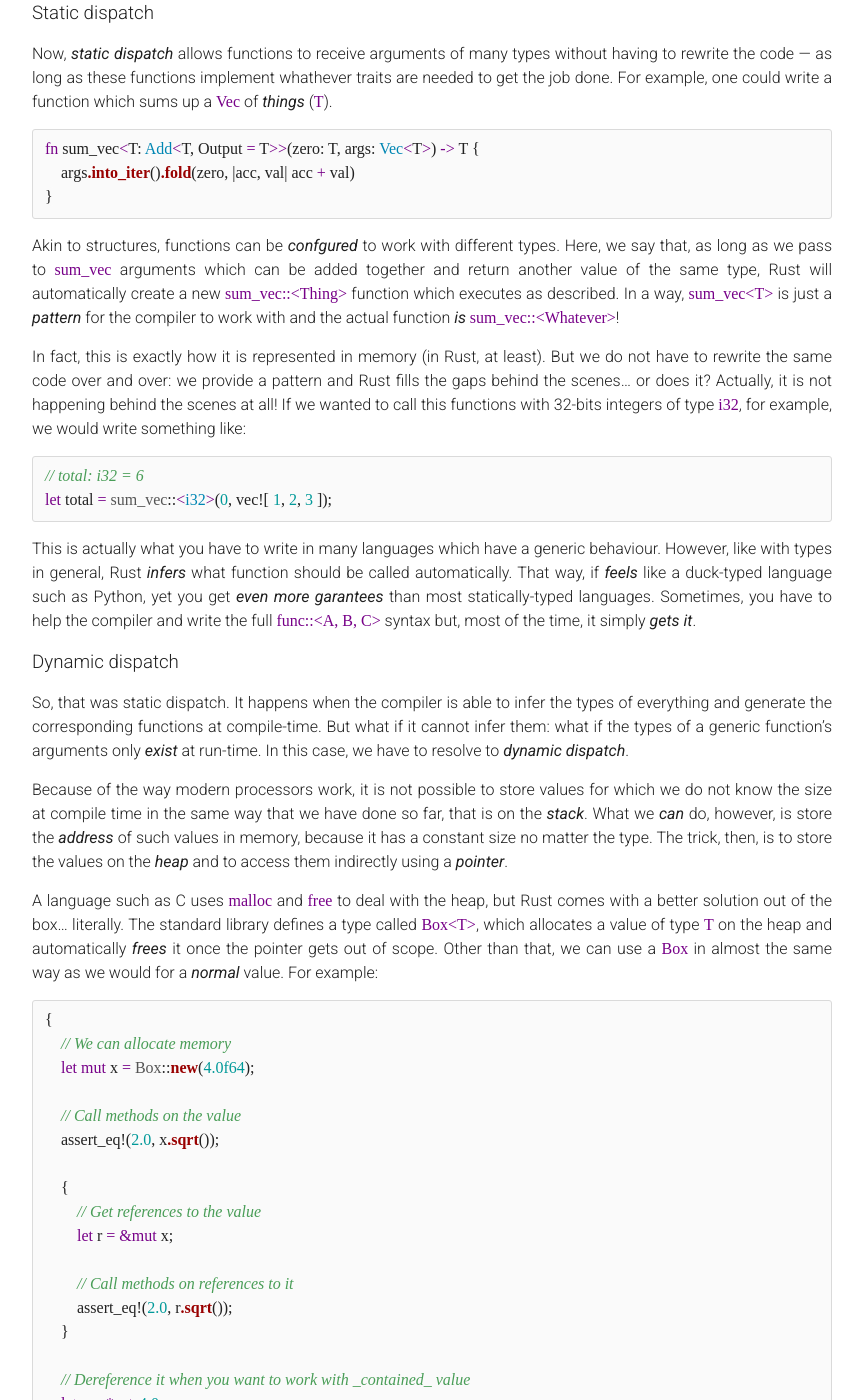
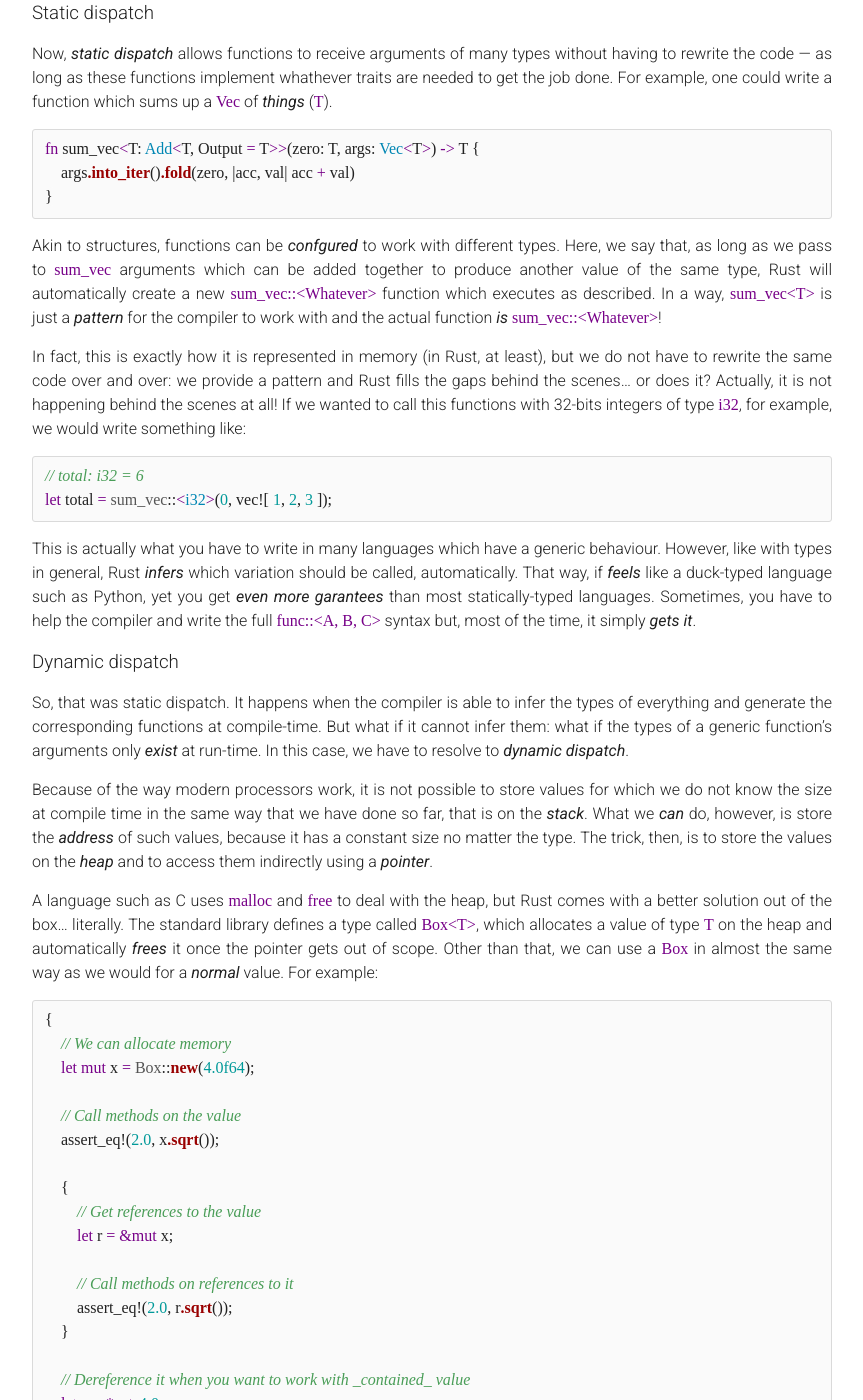
Before and after one commit to jadpole/jadpole.github.io, a Jekyll site: the page built from _posts/2015-07-07-arcaders-1-4.md, in a window 1280 px wide and 1400 px high, scrolled down 8218 px. Shown: the whole window, without its empty margins (208-1071 px from the left). Built offline with Jekyll 4.4.1, drawn with Linux system fonts in a browser that asks for light colours; Markdown is read by kramdown in place of the engine named in the settings; some of the changed text lies outside the part shown.

Commit message:
Fixed links & typos

````diff
--- a/_posts/2015-07-07-arcaders-1-4.md
+++ b/_posts/2015-07-07-arcaders-1-4.md
@@ -414,13 +414,13 @@ fn sum_vec<T: Add<T, Output = T>>(zero: T, args: Vec<T>) -> T {
 
 Akin to structures, functions can be _confgured_ to work with different types.
 Here, we say that, as long as we pass to `sum_vec` arguments which can be added
-together and return another value of the same type, Rust will automatically
-create a new `sum_vec::<Thing>` function which executes as described. In a way,
-`sum_vec<T>` is just a _pattern_ for the compiler to work with and the actual
-function _is_ `sum_vec::<Whatever>`!
+together to produce another value of the same type, Rust will automatically
+create a new `sum_vec::<Whatever>` function which executes as described. In a
+way, `sum_vec<T>` is just a _pattern_ for the compiler to work with and the
+actual function _is_ `sum_vec::<Whatever>`!
 
-In fact, this is exactly how it is represented in memory (in Rust, at least).
-But we do not have to rewrite the same code over and over: we provide a pattern
+In fact, this is exactly how it is represented in memory (in Rust, at least),
+but we do not have to rewrite the same code over and over: we provide a pattern
 and Rust fills the gaps behind the scenes... or does it? Actually, it is not
 happening behind the scenes at all! If we wanted to call this functions with
 32-bits integers of type `i32`, for example, we would write something like:
@@ -431,8 +431,8 @@ let total = sum_vec::<i32>(0, vec![ 1, 2, 3 ]);
 ```
 
 This is actually what you have to write in many languages which have a generic
-behaviour. However, like with types in general, Rust _infers_ what function
-should be called automatically. That way, if _feels_ like a duck-typed language
+behaviour. However, like with types in general, Rust _infers_ which variation
+should be called, automatically. That way, if _feels_ like a duck-typed language
 such as Python, yet you get _even more garantees_ than most statically-typed
 languages. Sometimes, you have to help the compiler and write the full
 `func::<A, B, C>` syntax but, most of the time, it simply _gets it_.
@@ -449,9 +449,9 @@ _dynamic dispatch_.
 Because of the way modern processors work, it is not possible to store values
 for which we do not know the size at compile time in the same way that we have
 done so far, that is on the _stack_. What we _can_ do, however, is store the
-_address_ of such values in memory, because it has a constant size no matter
-the type. The trick, then, is to store the values on the _heap_ and to access
-them indirectly using a _pointer_.
+_address_ of such values, because it has a constant size no matter the type.
+The trick, then, is to store the values on the _heap_ and to access them
+indirectly using a _pointer_.
 
 A language such as C uses `malloc` and `free` to deal with the heap, but Rust
 comes with a better solution out of the box... literally. The standard library
@@ -528,9 +528,9 @@ pub fn do_something_to_everyone<T: Thing>(everyone: &Vec<T>) -> Vec<i32> {
 }
 ```
 
-In fact, even if `Thing`, `A` and `B` were in different files (or even in
+Actually, even if `Thing`, `A` and `B` were in different files (or even in
 different _crates_), the fact that both implement `Thing` allow us to put them
-together in the same vector as long as we specify that the elements of this
+together in the same vector, as long as we specify that the elements of this
 vector must be of a type `T: Thing` (`T` which implements `Thing`).
 
 Now, if you run `do_something_to_everyone`, you will get an array containing
````
Also changed, not shown: other parts of _posts/2015-07-07-arcaders-1-4.md (+11 -11 lines), _posts/2015-07-04-arcaders-1-0.md (+2 -2 lines).
